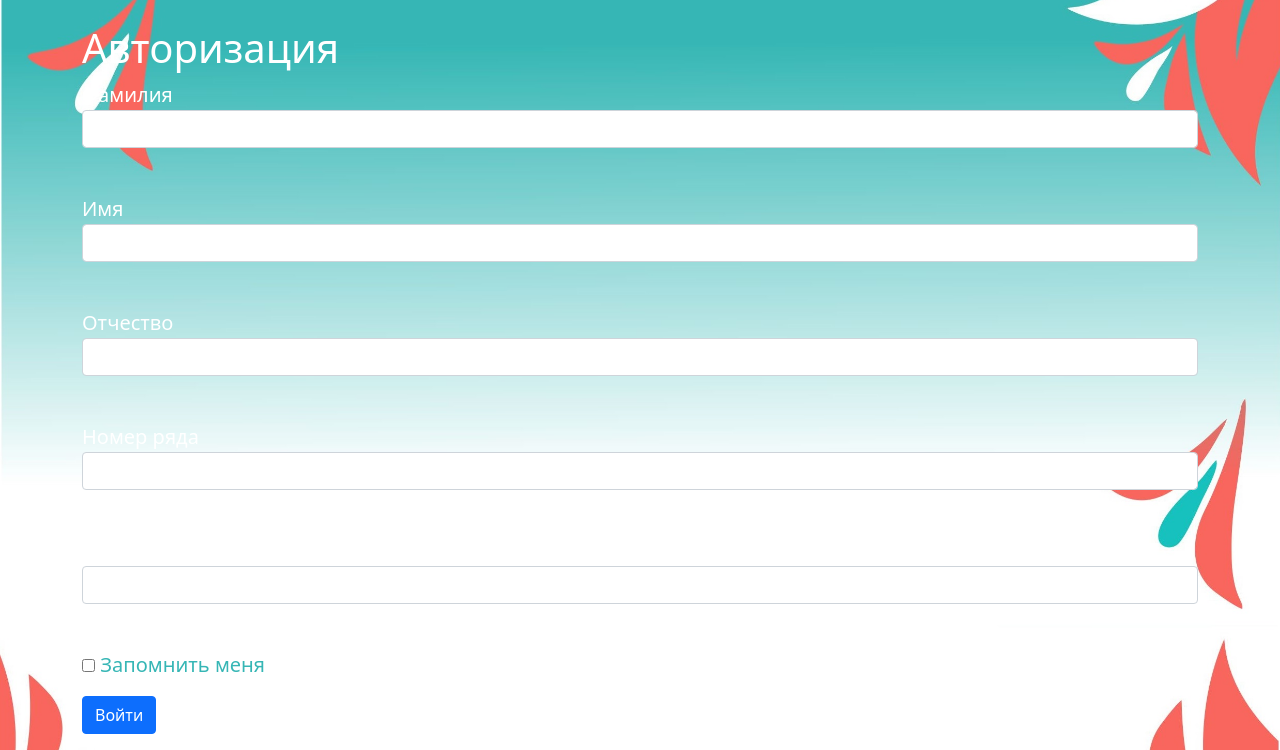
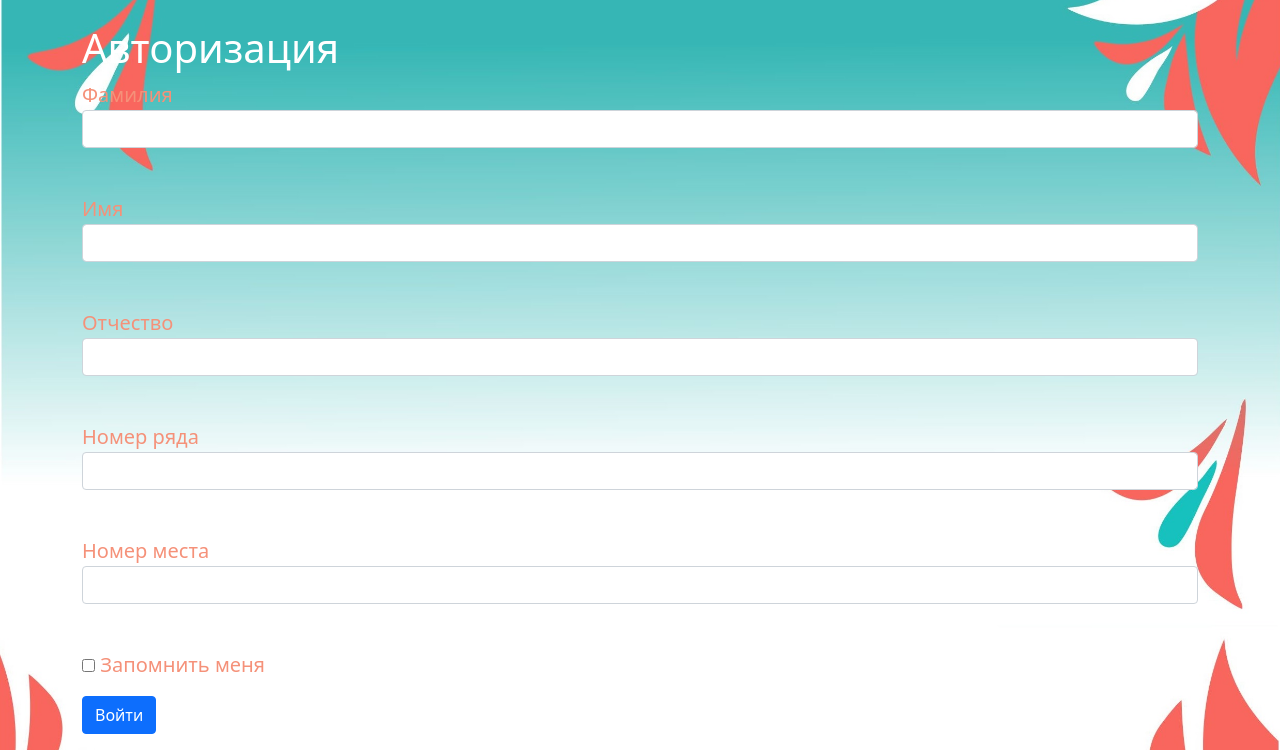
Before and after one commit to Sarmanmalae/Sabantui, a Flask app: page /login in a window 1280 px wide. Shown: the part 73-823 px from the top of the page. Run offline with Flask 2, Linux system fonts and the light colour scheme.

Commit message:
Final commit (color)

```diff
--- a/templates/login.html
+++ b/templates/login.html
@@ -4,7 +4,7 @@
 <h1 style="color: #ffffff;">Авторизация</h1>
 <form action="" method="post">
     {{ form.hidden_tag() }}
-    <p style="color: #ffffff; font-size: 20px;">
+    <p style="color: #F59179; font-size: 20px;">
         {{ form.surname.label }}<br>
         {{ form.surname(class="form-control") }}<br>
         {% for error in form.surname.errors %}
@@ -13,7 +13,7 @@
     </p>
     {% endfor %}
     </p>
-    <p style="color: #ffffff; font-size: 20px;">
+    <p style="color: #F59179; font-size: 20px;">
         {{ form.name.label }}<br>
         {{ form.name(class="form-control") }}<br>
         {% for error in form.name.errors %}
@@ -22,7 +22,7 @@
     </p>
     {% endfor %}
     </p>
-    <p style="color: #ffffff; font-size: 20px;">
+    <p style="color: #F59179; font-size: 20px;">
         {{ form.last_name.label }}<br>
         {{ form.last_name(class="form-control") }}<br>
         {% for error in form.last_name.errors %}
@@ -31,7 +31,7 @@
     </p>
     {% endfor %}
     </p>
-    <p style="color: #ffffff; font-size: 20px;">
+    <p style="color: #F59179; font-size: 20px;">
         {{ form.ryad.label }}<br>
         {{ form.ryad(class="form-control") }}<br>
         {% for error in form.ryad.errors %}
@@ -40,7 +40,7 @@
     </p>
     {% endfor %}
     </p>
-    <p style="color: #ffffff; font-size: 20px;">
+    <p style="color: #F59179; font-size: 20px;">
         {{ form.mesto.label }}<br>
         {{ form.mesto(class="form-control") }}<br>
         {% for error in form.mesto.errors %}
@@ -49,7 +49,7 @@
     </p>
     {% endfor %}
     </p>
-    <p style="color: #36B6B5; font-size: 20px;">{{ form.remember_me() }} {{ form.remember_me.label }}</p>
+    <p style="color: #F59179; font-size: 20px;">{{ form.remember_me() }} {{ form.remember_me.label }}</p>
     <p>{{ form.submit(type="submit", class="btn btn-primary") }}</p>
     <p>{{ message }}</p>
 </form>
--- a/templates/menu.html
+++ b/templates/menu.html
@@ -9,7 +9,7 @@
     Заказать
 </a>
 {% for j in all_meals %}
-<h2 style="color: #0D6EFD; font-size: 24px;">{{ j }}</h2>
+<h2 style="color: #F59179; font-size: 24px;">{{ j }}</h2>
 {% for c in range(all_meals[j][1]) %}
 <div class="row row-cols-1 row-cols-md-3 g-4">
     {% for i in all_meals[j][0][c] %}
```
